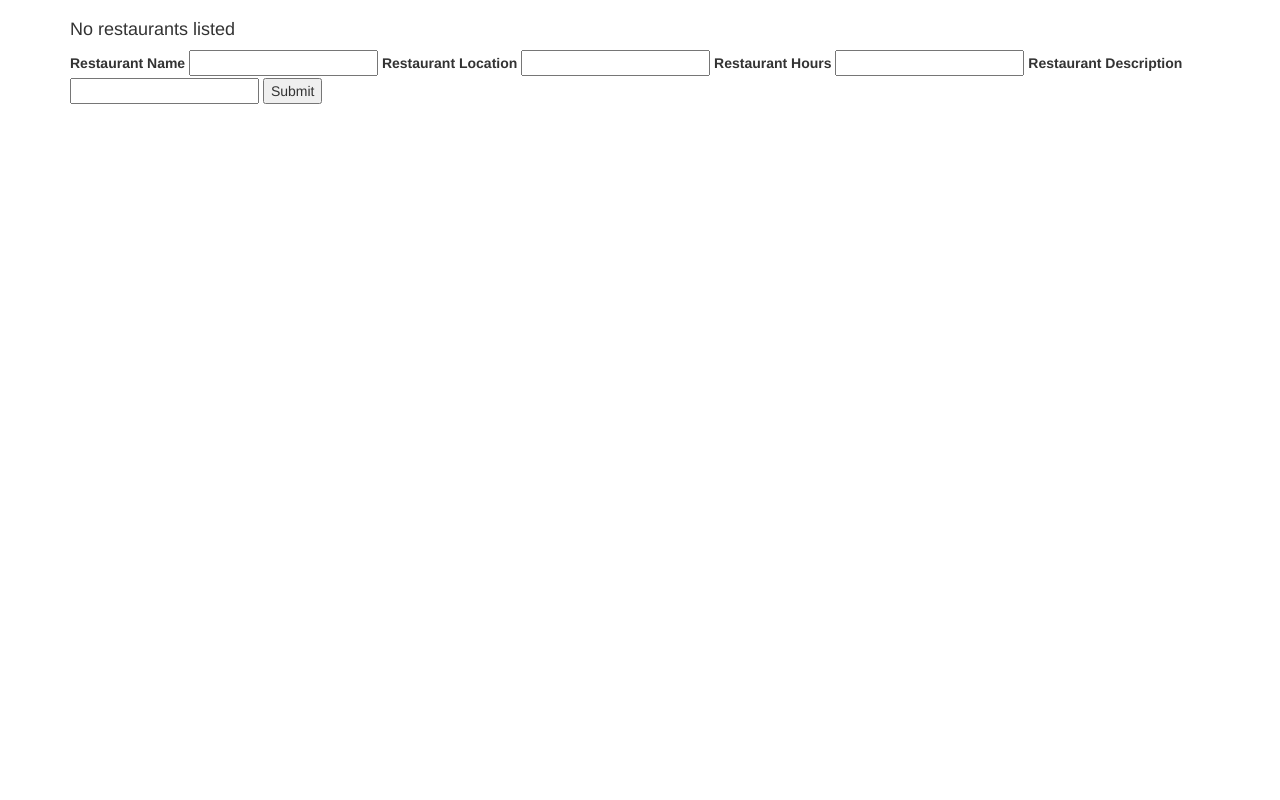
After one commit to calascionec/best_restaurants, a PHP site: template views/cuisine.html.twig in a window 1280 px wide. The commit adds this page. Run offline with PHP 8.4, Linux system fonts and the light colour scheme; the template is opened without the code that fills it, so the values that code supplies are empty; some libraries are stand-ins or nearby versions.

Commit message:
Add route to add restaurants to a cuisine page

```diff
--- /dev/null
+++ b/views/cuisine.html.twig
@@ -0,0 +1,41 @@
+<html>
+    <head>
+        <link rel='stylesheet' href='https://maxcdn.bootstrapcdn.com/bootstrap/3.3.1/css/bootstrap.min.css'>
+        <title>Best Restaurants in Town</title>
+    </head>
+    <body>
+        <div class='container'>
+            <h1>{{ cuisine.getName }}</h1>
+            {% if restaurants is not empty %}
+                <p>List of Restaurants</p>
+                <ul>
+                    {% for restaurant in restaurants %}
+                        <li><h4>{{ restaurant.getName }}</h4>
+                            <ul>
+                                <li>{{ restaurant.getLocation }}</li>
+                                <li>Hours: {{ restaurant.getHours }}</li>
+                                <li>{{ restaurant.getDescription }}</li>
+                            </ul>
+                        </li>
+                    {% endfor %}
+                </ul>
+            {% else %}
+                <h4>No restaurants listed</h4>
+            {% endif %}
+
+            <form action = '/restaurants' method = 'post'>
+                <input id='cuisine_id' name='cuisine_id' type='hidden' value='{{ cuisine.getId() }}'>
+                <label for="name">Restaurant Name</label>
+                <input type="text" name="name" id="name">
+                <label for="location">Restaurant Location</label>
+                <input type="text" name="location" id="location">
+                <label for="hours">Restaurant Hours</label>
+                <input type="text" name="hours" id="hours">
+                <label for="description">Restaurant Description</label>
+                <input type="text" name="description" id="description">
+                <button type='submit'>Submit</button>
+            </form>
+
+        </div>
+    </body>
+</html>
```
Also changed, not shown: app/app.php (+12 -0 lines).
